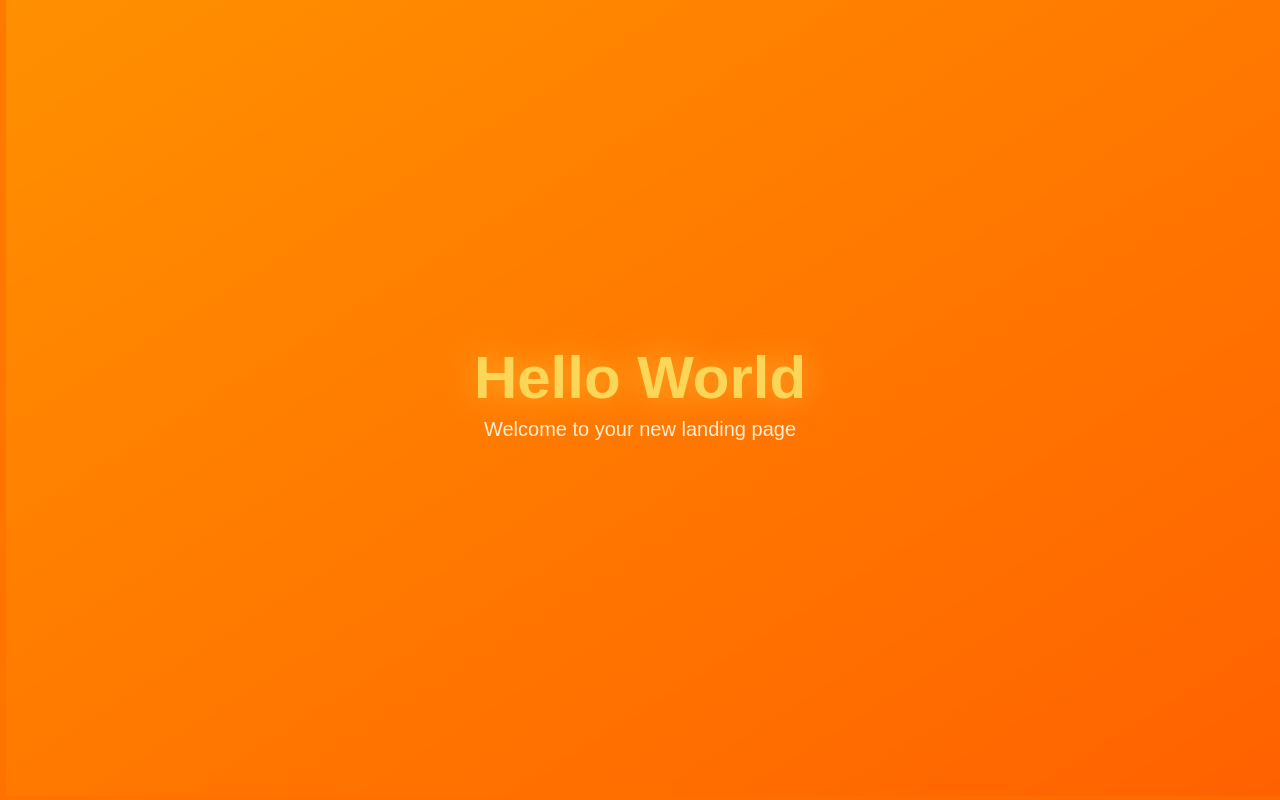
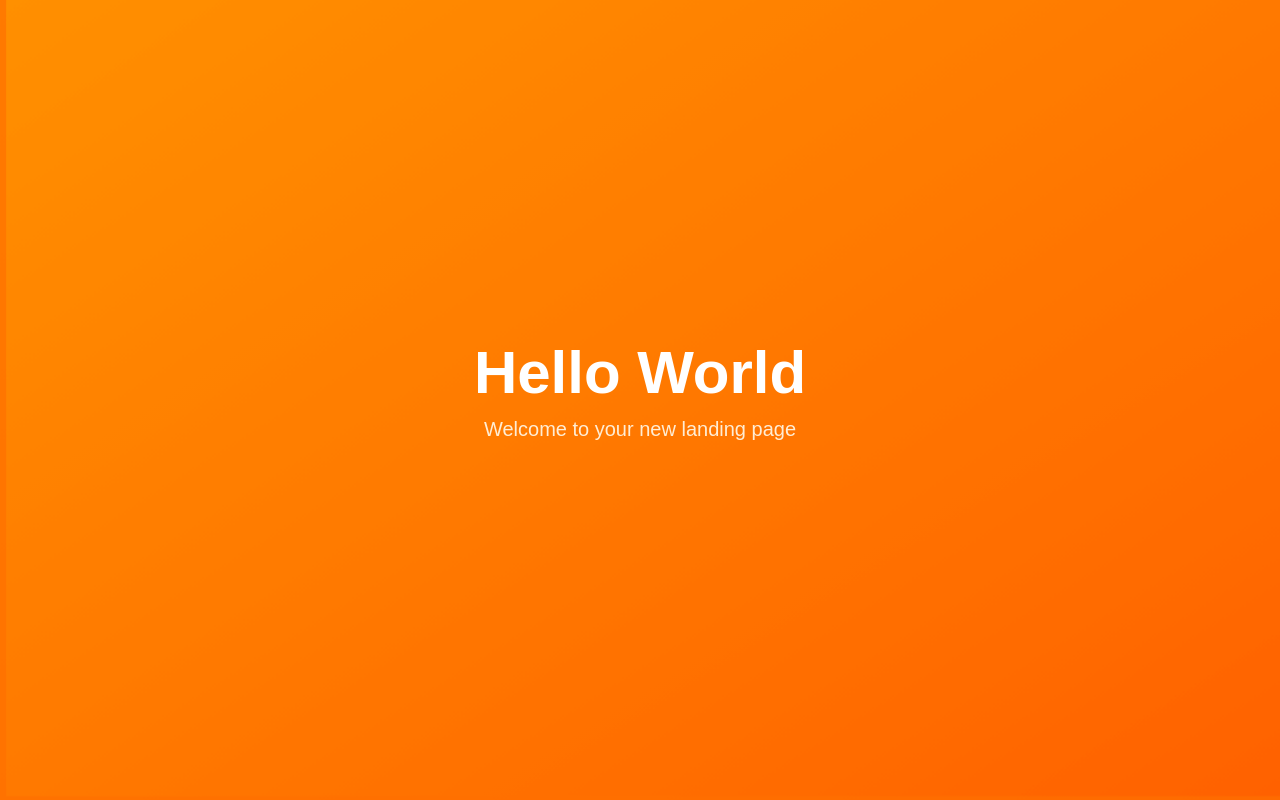
Before and after one commit to ns-test-org/hi, a Next.js app in the folder packages/new-web-app-room/: page / in a window 1280 px wide. Built offline with nearby package versions, Linux system fonts and the light colour scheme.

Commit message:
AI chat session: Updated code and files

```diff
--- a/packages/new-web-app-room/src/app/page.tsx
+++ b/packages/new-web-app-room/src/app/page.tsx
@@ -7,7 +7,7 @@
 
       {/* Content */}
       <div className="text-center px-6 relative z-10">
-        <h1 className="text-6xl font-bold text-white mb-4 animate-float animate-color-shift">
+        <h1 className="text-6xl font-bold text-white mb-4 animate-float">
           Hello World
         </h1>
         <p className="text-xl text-orange-100 animate-float" style={{ animationDelay: '0.2s' }}>
```
